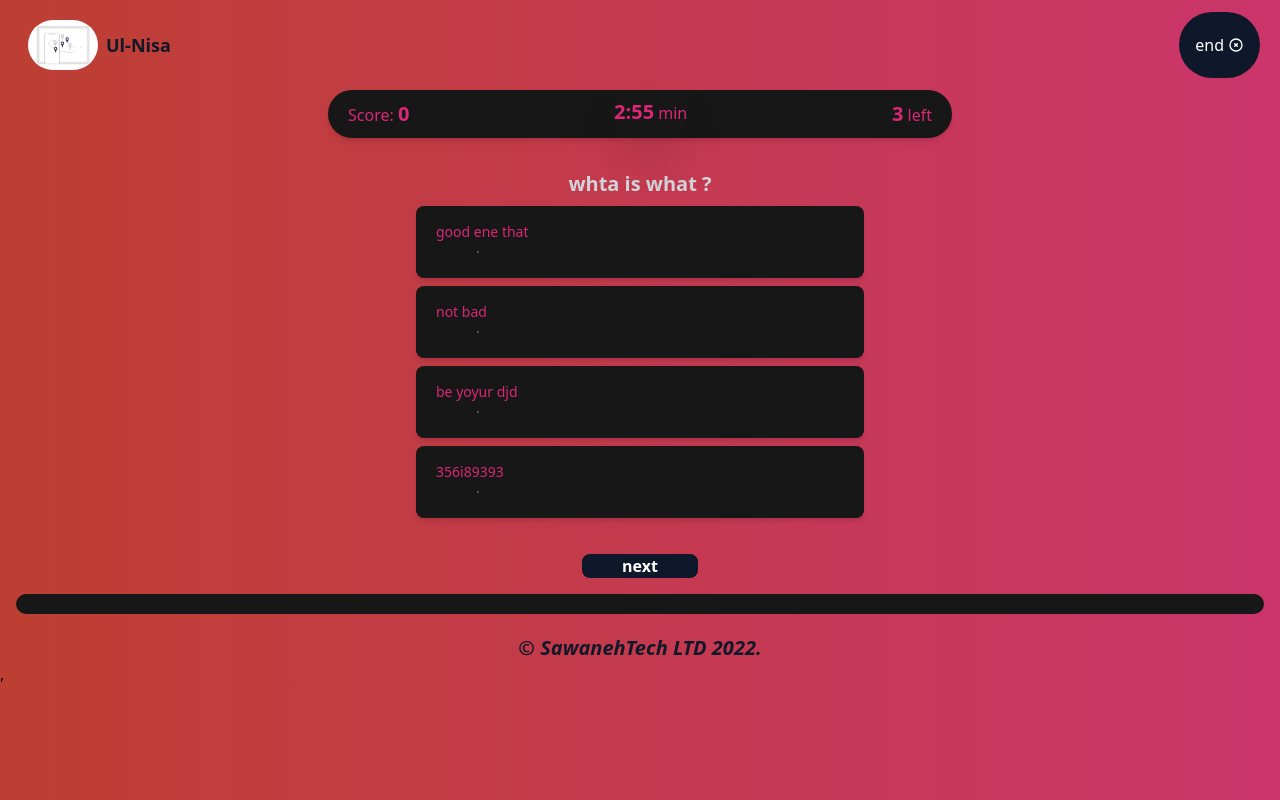
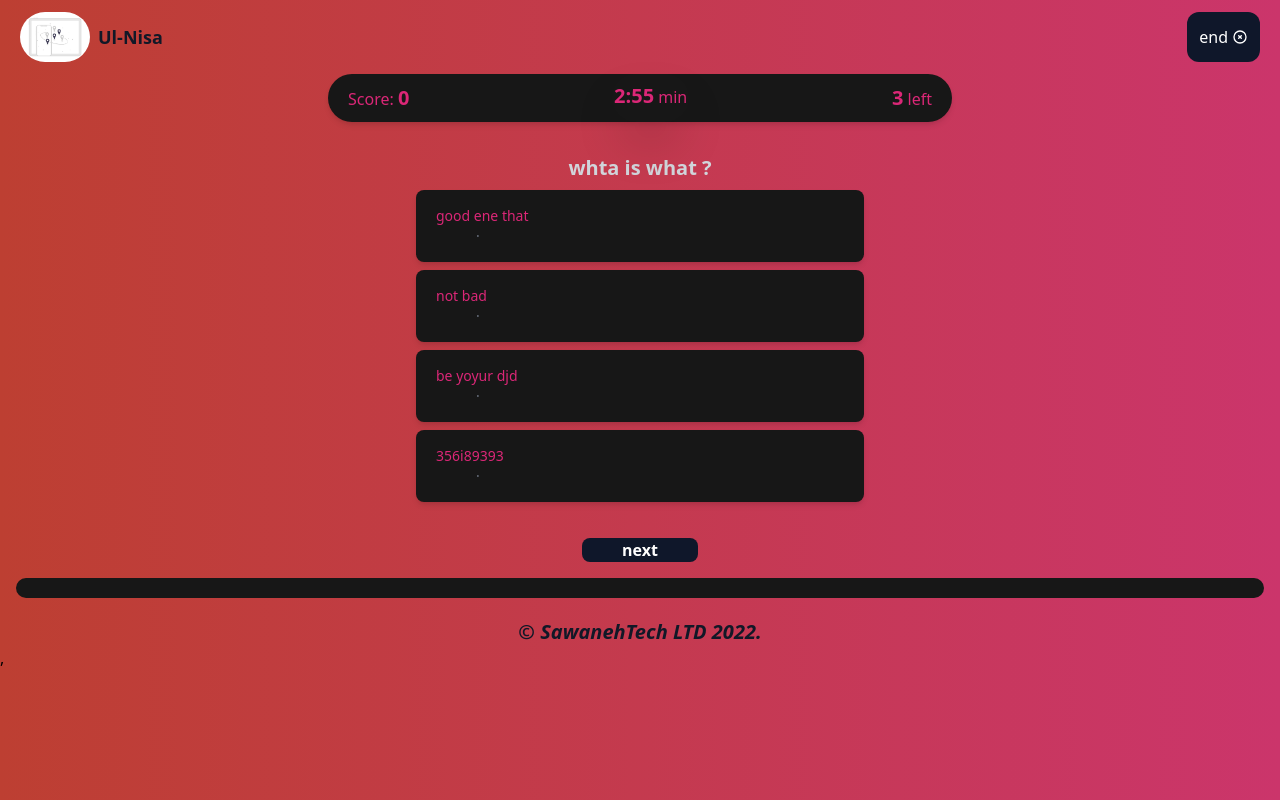
Before and after one commit to sawaneh1/Women_IN_Islam, a React (Create React App) app: page /quiz in a window 1280 px wide. Built offline with nearby package versions, Linux system fonts and the light colour scheme.

Commit message:
added cancel icon

```diff
--- a/src/components/Quiz/index.jsx
+++ b/src/components/Quiz/index.jsx
@@ -155,11 +155,11 @@ const Quiz = () => {
   return (
     <div>
       <div className="flex  text-white justify-between px-5 mt-5 mb-5 sm:mt-3 sm:mb-2">
-        <span className="font-extrabold gap-2 items-center flex text-lg text-gray-900 p-2">
+        <span className="font-extrabold gap-2 items-center flex text-lg text-gray-900 ">
           <img src={logo} height="70" width="70" className="rounded-full" />{" "}
           <span>Ul-Nisa</span>
         </span>
-        <div className="flex items-center gap-1 bg-slate-900 rounded-full  px-4 p-0 text-white">
+        <div className="flex items-center gap-1 bg-slate-900 rounded-xl  px-3 p-0 text-white">
           <span className="   items-center   cursor-pointer">end </span>
           <svg
             xmlns="http://www.w3.org/2000/svg"
```
